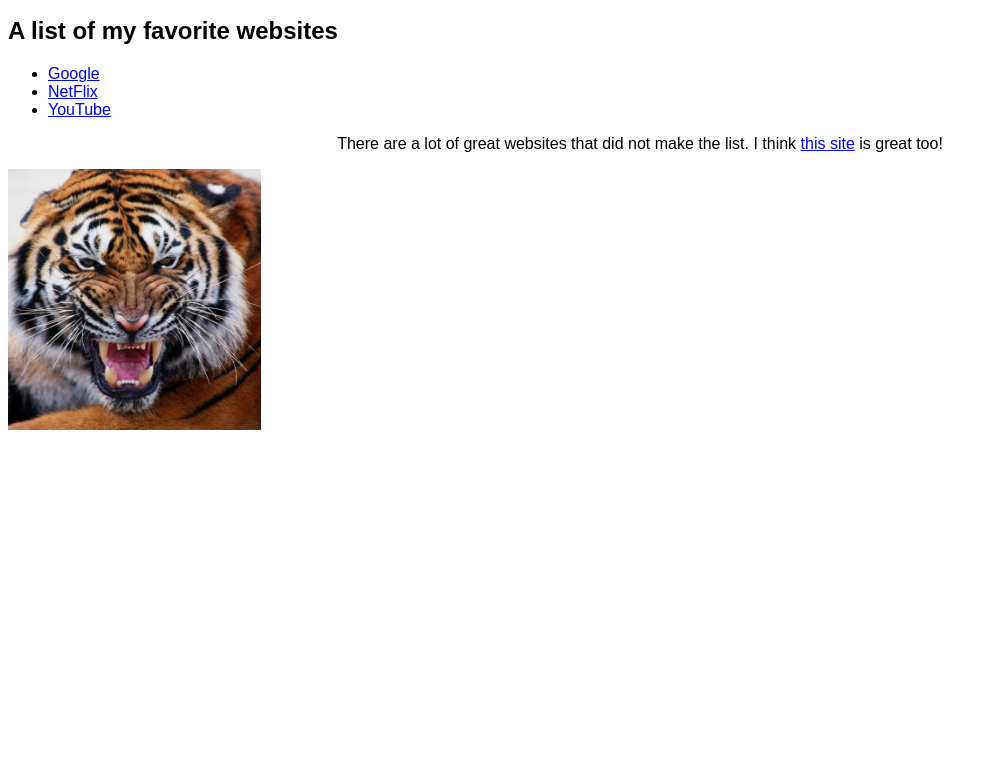
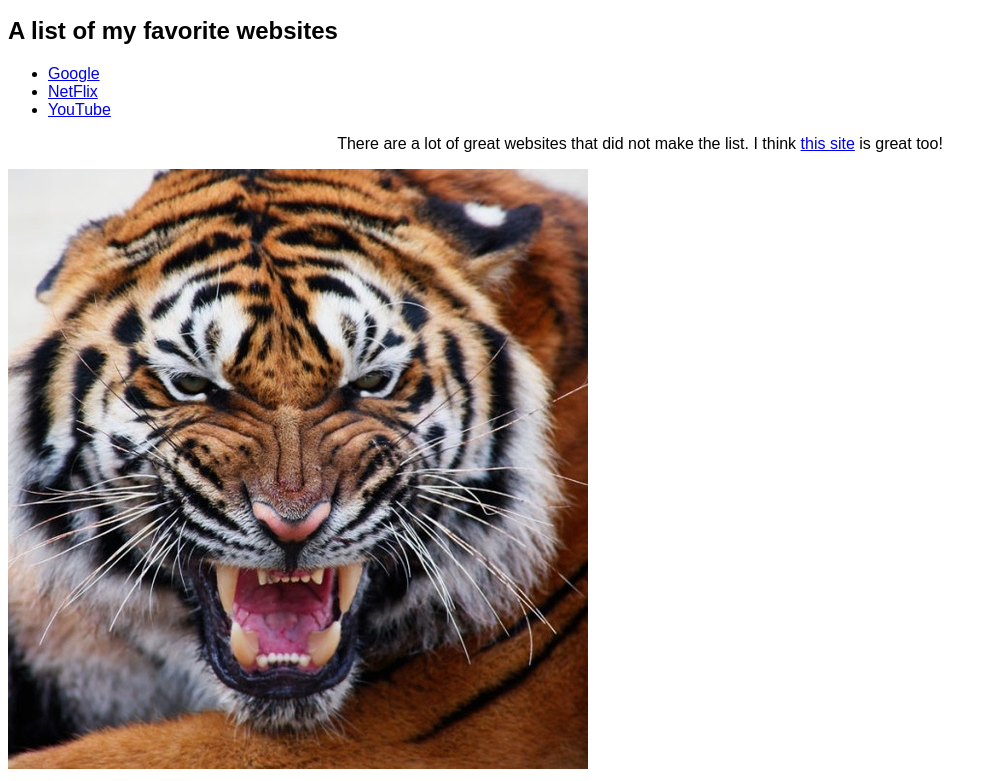
Before and after one commit to das-ein/das-ein.github.io, a plain HTML site: page index.html in a window 1280 px wide. Shown: the part 101-882 px from the top of the page, without its empty margins (0-997 px from the left). Before the commit the page ends 800 px from the top, so only its background shows below. Drawn offline with Linux system fonts and the light colour scheme.

Commit message:
Update styles.css

```diff
--- a/styles.css
+++ b/styles.css
@@ -14,5 +14,5 @@ p {
 }
 
 img {
- max-width: 20%;
+ max-width: 100%;
 }
```
